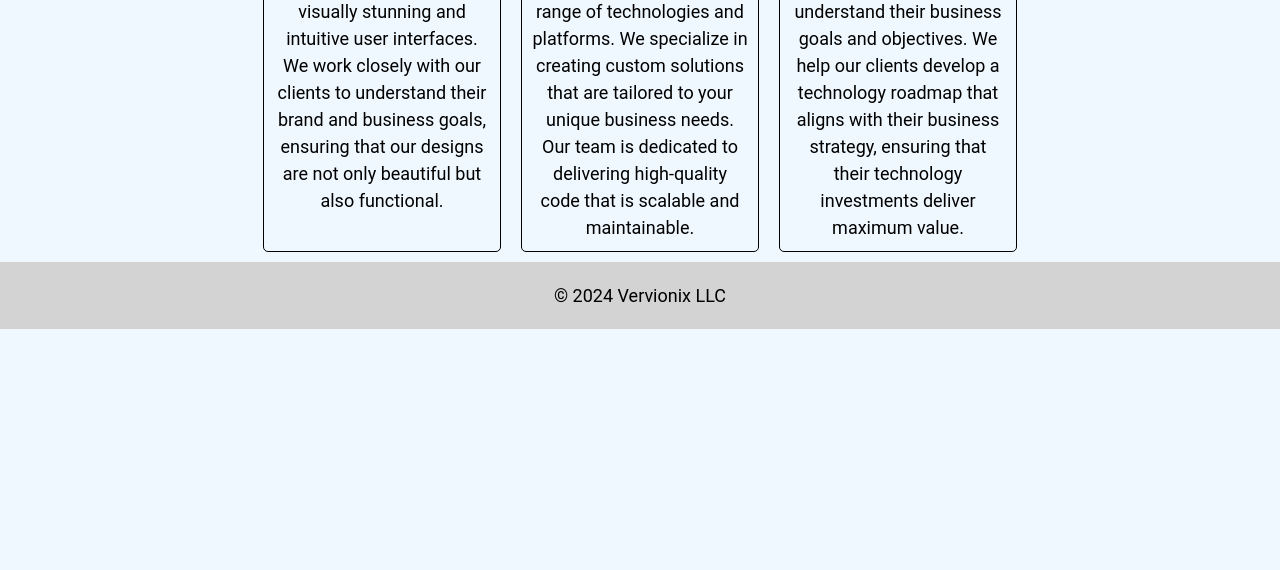
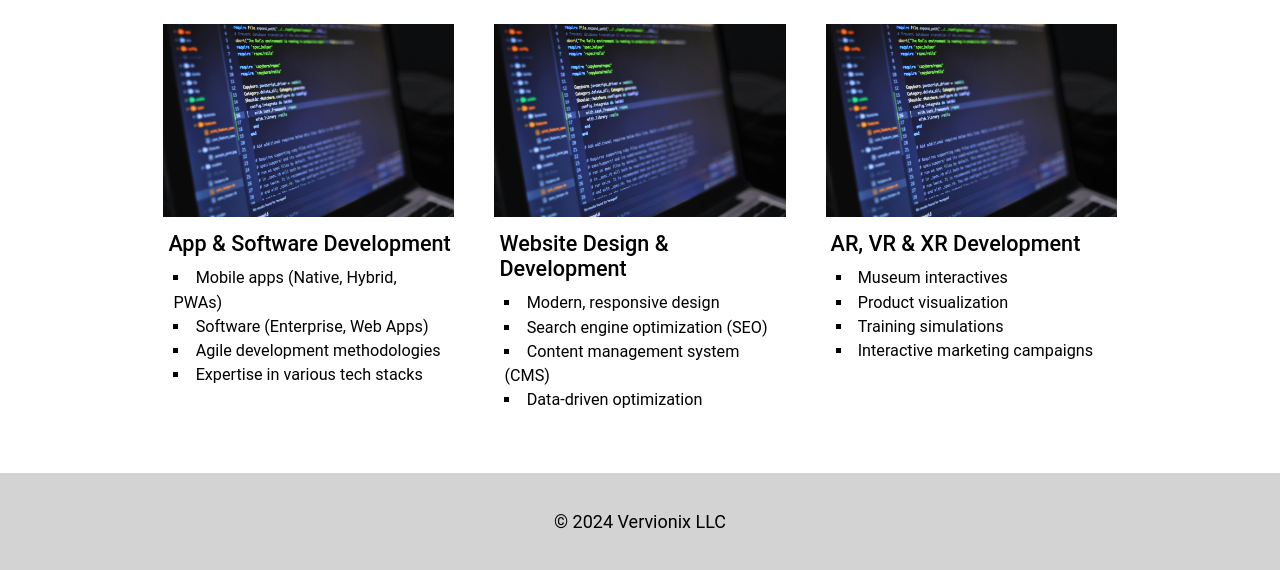
Before and after one commit to Vervionix/vervionix.github.io, a plain HTML site: page index.html in a window 1280 px wide. Shown: the part 639-1209 px from the top of the page. Before the commit the page ends 968 px from the top, so only its background shows below. Drawn offline with Linux system fonts and the light colour scheme.

Commit message:
added skillsets and rewrote styles

```diff
--- a/index.html
+++ b/index.html
@@ -40,7 +40,7 @@
         <div id="intro" class="section">
             <div id="intro-content" class="section-content">
                 <h2 class="section-header">Why Us?</h2>
-                <p>
+                <p id="introtext">
                     Our team of design and development experts work together to understand your unique business goals.  We don't just fix problems, we proactively design and implement strategic solutions with a user-centric approach.  This ensures your technology not only functions flawlessly but also delivers a seamless user experience, empowering your business for growth.
                 </p>
             </div>
@@ -49,24 +49,48 @@
         <div id="skillsets" class="section">
             <div id="skillsets-content" class="section-content">
                 <h2 class="section-header">Our Skillset</h2>
-                <div id="skillsets-tiles">
-                    <div class="skillset">
-                        <h3 class="skillset-header">Design</h3>
-                        <p class="skillset-text">
-                            Our design team is dedicated to creating visually stunning and intuitive user interfaces.  We work closely with our clients to understand their brand and business goals, ensuring that our designs are not only beautiful but also functional.
-                        </p>
+                <div id="skillsets-tile-container">
+                    <div class="skillset-tile">
+                        <div class="skillset-image">
+                            <img src="assets/skillset1.jpg">
+                        </div>
+                        <h3 class="skillset-header">App & Software Development</h3>
+                        <div class="skillset-text">
+                            <ul>
+                                <li>Mobile apps (Native, Hybrid, PWAs)</li>
+                                <li>Software (Enterprise, Web Apps)</li>
+                                <li>Agile development methodologies</li>
+                                <li>Expertise in various tech stacks</li>
+                            </ul>
+                        </div>
                     </div>
-                    <div class="skillset">
-                        <h3 class="skillset-header">Development</h3>
-                        <p class="skillset-text">
-                            Our development team is experienced in a wide range of technologies and platforms.  We specialize in creating custom solutions that are tailored to your unique business needs.  Our team is dedicated to delivering high-quality code that is scalable and maintainable.
-                        </p>
+                    <div class="skillset-tile">
+                        <div class="skillset-image">
+                            <img src="assets/skillset1.jpg">
+                        </div>
+                        <h3 class="skillset-header">Website Design & Development</h3>
+                        <div class="skillset-text">
+                            <ul>
+                                <li>Modern, responsive design</li>
+                                <li>Search engine optimization (SEO)</li>
+                                <li>Content management system (CMS)</li>
+                                <li>Data-driven optimization</li>
+                            </ul>
+                        </div>
                     </div>
-                    <div class="skillset">
-                        <h3 class="skillset-header">Strategy</h3>
-                        <p class="skillset-text">
-                            Our strategy team works closely with our clients to understand their business goals and objectives.  We help our clients develop a technology roadmap that aligns with their business strategy, ensuring that their technology investments deliver maximum value.
-                        </p>
+                    <div class="skillset-tile">
+                        <div class="skillset-image">
+                            <img src="assets/skillset1.jpg">
+                        </div>
+                        <h3 class="skillset-header">AR, VR & XR Development</h3>
+                        <div class="skillset-text">
+                            <ul>
+                                <li>Museum interactives</li>
+                                <li>Product visualization</li>
+                                <li>Training simulations</li>
+                                <li>Interactive marketing campaigns</li>
+                            </ul>
+                        </div>
                     </div>
                 </div>
             </div>
--- a/style/main.css
+++ b/style/main.css
@@ -2,7 +2,7 @@
 
 :root {
   /* colors */
-  --page-background: aliceblue;
+  --page-background: white;
   --topnav-background: white;
 
   /* spacing */
@@ -52,18 +52,23 @@ p {
 
 .section {
   width: 100%;
-  padding: 10px var(--content-margins);
+  padding: 25px var(--content-margins);
 }
 
 .section-header {
-  margin-bottom: 25px;
+  margin-bottom: 30px;
   font-size: 1.5rem;
+  font-weight: 500;
 
   text-align: center;
 }
 
 .section-content {
-  padding: 0 100px;
+  padding-bottom: 25px;
+  padding-top: 10px;
+
+  padding-left: var(--content-margins);
+  padding-right: var(--content-margins);
 }
 
 
@@ -87,7 +92,7 @@ p {
 }
 
 #topnav-logo{
-  height: 55px;
+  height: 50px;
 }
 
 #topnav-logo img{
@@ -110,7 +115,7 @@ p {
   align-items: center;
 
   min-height: 200px;
-  height: 25vh;
+  height: 26vh;
   width: 100%;
 }
 
@@ -135,7 +140,7 @@ p {
 
 /* skillsets */
 
-#skillsets-tiles {
+#skillsets-tile-container {
   display: flex;
   flex-direction: row;
   flex-wrap: wrap;
@@ -143,13 +148,39 @@ p {
   gap: 20px;
 }
 
-.skillset {
+.skillset-tile {
+  display: flex;
+  flex-direction: column;
+
   padding: 10px;
-  border: 1px solid black;
-  border-radius: 5px;
-  min-width: 100px;
-  width: 25%;
-  text-align: center;
+  /* border: 1px solid black;
+  border-radius: 5px; */
+  min-width: 300px;
+  width: 30%;
+}
+
+.skillset-image img{
+  width: 100%;
+}
+
+.skillset-header{
+  font-size: 1.2rem;
+  font-weight: 500;
+
+  padding-left: 5px;
+  margin: 10px 0;
+}
+
+.skillset-text{
+  padding: 0 10px;
+
+  font-size: .9rem;
+  line-height: 1.5;
+}
+
+.skillset-text ul{
+  list-style: inside;
+  list-style-type: square;
 }
 
 /* footer */
```
Also changed, not shown: assets/skillset1.jpg (added).
